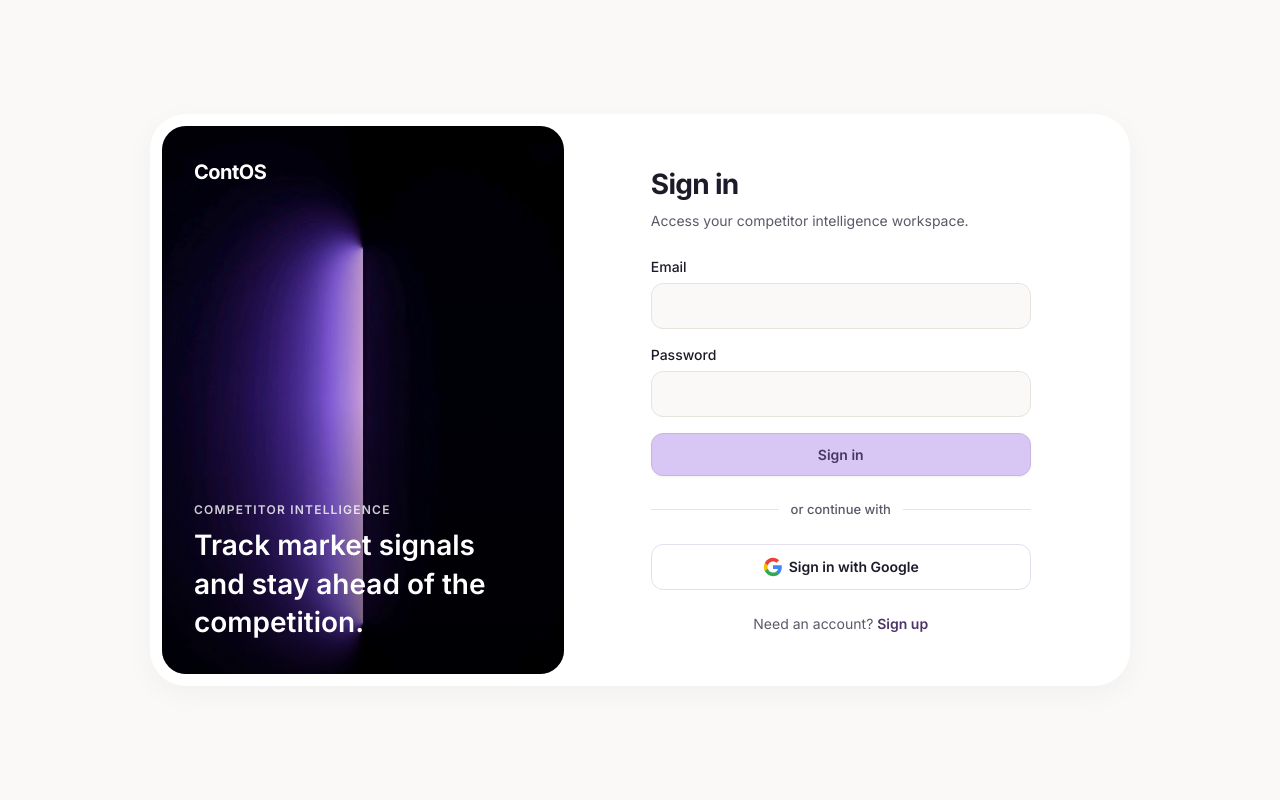
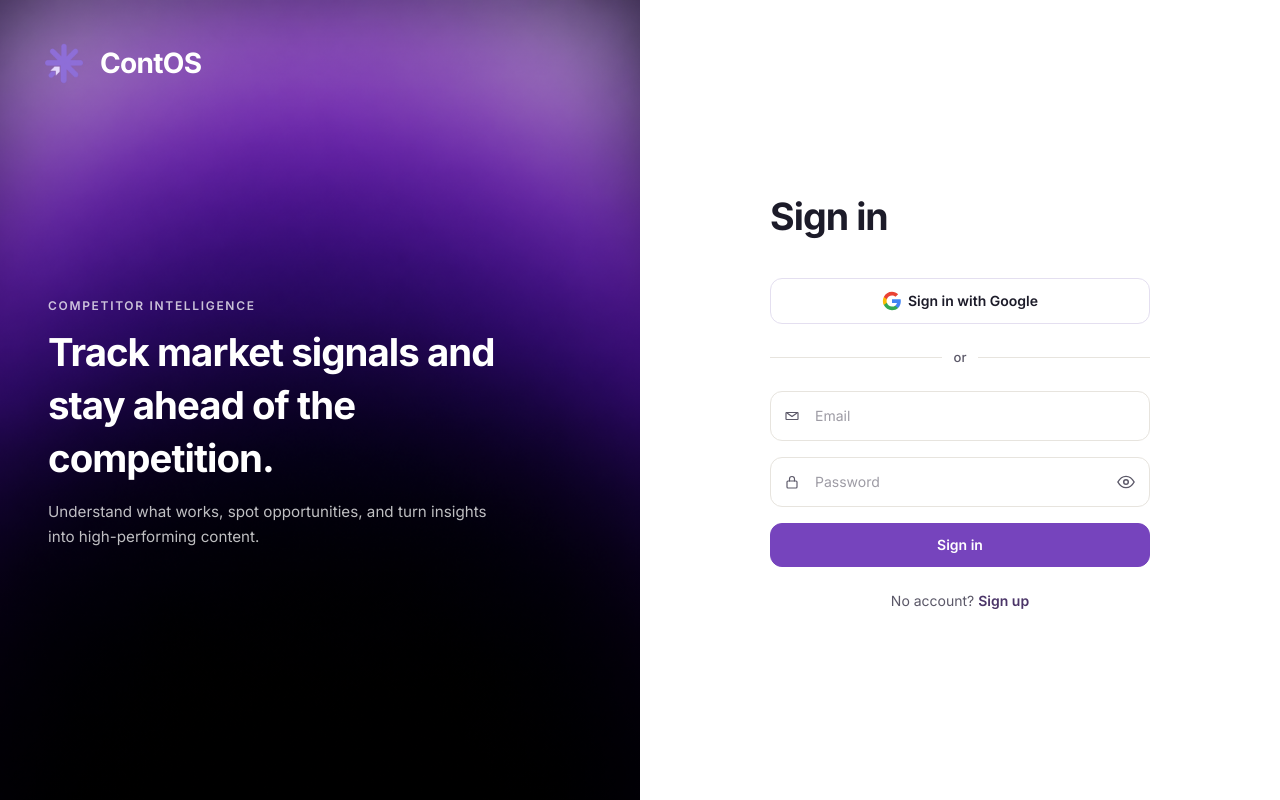
Before and after one commit to Induce-Labs/ContOS-product, a React (Vite) app in the folder Frontend/: page /login in a window 1280 px wide. Built offline with nearby package versions, Linux system fonts and the light colour scheme; no server answers.

Commit message:
redesigned the login page

```diff
--- a/Frontend/public/locales/en/common.json
+++ b/Frontend/public/locales/en/common.json
@@ -108,14 +108,18 @@
     "brandName": "ContOS",
     "panelEyebrow": "Competitor Intelligence",
     "panelHeadline": "Track market signals and stay ahead of the competition.",
+    "panelBody": "Understand what works, spot opportunities, and turn insights into high-performing content.",
+    "or": "or",
     "orContinueWith": "or continue with",
     "email": "Email",
     "password": "Password",
+    "showPassword": "Show password",
+    "hidePassword": "Hide password",
     "language": "Language",
     "login": {
       "title": "Sign in",
       "subtitle": "Access your competitor intelligence workspace.",
-      "footerNeedAccount": "Need an account?",
+      "footerNeedAccount": "No account?",
       "footerSignUp": "Sign up",
       "submit": "Sign in",
       "submitting": "Signing in…",
@@ -124,7 +128,7 @@
       "googleFailedUnexpected": "Google sign in failed unexpectedly"
     },
     "signup": {
-      "title": "Create your account",
+      "title": "Sign up",
       "subtitle": "Start tracking competitors and market signals.",
       "footerHaveAccount": "Already have an account?",
       "footerSignIn": "Sign in",
--- a/Frontend/src/components/auth/AuthButtons.tsx
+++ b/Frontend/src/components/auth/AuthButtons.tsx
@@ -14,9 +14,9 @@ export function GoogleSignInButton({
       type="button"
       onClick={onClick}
       disabled={disabled}
-      className="contos-btn contos-btn--rect contos-btn--secondary contos-btn--block gap-3"
+      className="contos-btn contos-btn--rect contos-btn--secondary contos-btn--block gap-3 rounded-xl py-3.5"
     >
-      <svg className="h-5 w-5" viewBox="0 0 24 24">
+      <svg className="h-5 w-5 shrink-0" viewBox="0 0 24 24" aria-hidden="true">
         <path
           d="M22.56 12.25c0-.78-.07-1.53-.2-2.25H12v4.26h5.92c-.26 1.37-1.04 2.53-2.21 3.31v2.77h3.57c2.08-1.92 3.28-4.74 3.28-8.09z"
           fill="#4285F4"
@@ -57,7 +57,7 @@ export function PrimaryButton({
       type={type}
       onClick={onClick}
       disabled={disabled}
-      className="contos-btn contos-btn--rect contos-btn--primary contos-btn--block"
+      className="contos-btn contos-btn--rect contos-btn--block rounded-xl border border-[#7644BD] bg-[#7644BD] py-3.5 font-semibold text-white shadow-none hover:opacity-90 disabled:opacity-60"
     >
       {children}
     </button>
--- a/Frontend/src/components/auth/AuthFormField.tsx
+++ b/Frontend/src/components/auth/AuthFormField.tsx
@@ -1,24 +1,165 @@
-import type { InputHTMLAttributes } from 'react'
+import { useId, useState, type InputHTMLAttributes } from 'react'
+import { useTranslation } from 'react-i18next'
 
 type AuthFormFieldProps = InputHTMLAttributes<HTMLInputElement> & {
   label: string
   error?: string | null
+  leadingIcon?: 'email' | 'password'
 }
 
-export function AuthFormField({ label, error, id, className = '', ...props }: AuthFormFieldProps) {
-  const fieldId = id ?? props.name
+export function AuthFormField({
+  label,
+  error,
+  id,
+  className = '',
+  type = 'text',
+  placeholder,
+  leadingIcon,
+  name,
+  ...props
+}: AuthFormFieldProps) {
+  const { t } = useTranslation()
+  const generatedId = useId()
+  const fieldId = id ?? name ?? generatedId
+  const isPassword = type === 'password'
+  const [showPassword, setShowPassword] = useState(false)
+  const inputType = isPassword && showPassword ? 'text' : type
+  const icon =
+    leadingIcon ??
+    (type === 'email' || name === 'email'
+      ? 'email'
+      : isPassword || name === 'password'
+        ? 'password'
+        : null)
 
   return (
     <div className="space-y-1.5">
-      <label htmlFor={fieldId} className="block text-sm font-medium text-ink">
+      <label htmlFor={fieldId} className="sr-only">
         {label}
       </label>
-      <input
-        id={fieldId}
-        className={`w-full rounded-xl border border-border-hairline bg-canvas px-4 py-3 text-sm text-ink outline-none transition-all placeholder:text-ink-muted/50 hover:border-border-hairline/80 focus:border-accent-primary focus:bg-canvas-raised focus:ring-4 focus:ring-accent-primary-soft/50 ${className}`}
-        {...props}
-      />
+      <div className="relative">
+        {icon ? (
+          <span
+            className="pointer-events-none absolute inset-y-0 left-0 flex items-center pl-3.5 text-ink-muted"
+            aria-hidden="true"
+          >
+            {icon === 'email' ? (
+              <EnvelopeIcon className="h-4 w-4" />
+            ) : (
+              <LockIcon className="h-4 w-4" />
+            )}
+          </span>
+        ) : null}
+        <input
+          id={fieldId}
+          name={name}
+          placeholder={placeholder ?? label}
+          className={`w-full rounded-xl border border-border-hairline bg-canvas-raised px-4 py-3.5 text-sm text-ink outline-none transition-all placeholder:text-ink-muted/60 hover:border-border-hairline/80 focus:border-accent-primary focus:ring-4 focus:ring-accent-primary-soft/50 ${
+            icon ? 'pl-11' : ''
+          } ${isPassword ? 'pr-12' : ''} ${className}`}
+          {...props}
+          type={inputType}
+        />
+        {isPassword ? (
+          <button
+            type="button"
+            className="absolute inset-y-0 right-0 flex items-center px-3.5 text-ink-muted transition-colors hover:text-ink"
+            onClick={() => setShowPassword((current) => !current)}
+            aria-label={
+              showPassword ? t('auth.hidePassword') : t('auth.showPassword')
+            }
+            aria-pressed={showPassword}
+          >
+            {showPassword ? (
+              <EyeOffIcon className="h-5 w-5" />
+            ) : (
+              <EyeIcon className="h-5 w-5" />
+            )}
+          </button>
+        ) : null}
+      </div>
       {error ? <p className="text-sm text-red-600">{error}</p> : null}
     </div>
   )
 }
+
+function EnvelopeIcon({ className }: { className?: string }) {
+  return (
+    <svg
+      viewBox="0 0 24 24"
+      fill="none"
+      stroke="currentColor"
+      strokeWidth="1.75"
+      className={className}
+    >
+      <path
+        strokeLinecap="round"
+        strokeLinejoin="round"
+        d="M3.75 6.75h16.5a.75.75 0 0 1 .75.75v9a.75.75 0 0 1-.75.75H3.75a.75.75 0 0 1-.75-.75v-9a.75.75 0 0 1 .75-.75Z"
+      />
+      <path
+        strokeLinecap="round"
+        strokeLinejoin="round"
+        d="m4.5 7.5 7.5 5.25L19.5 7.5"
+      />
+    </svg>
+  )
+}
+
+function LockIcon({ className }: { className?: string }) {
+  return (
+    <svg
+      viewBox="0 0 24 24"
+      fill="none"
+      stroke="currentColor"
+      strokeWidth="1.75"
+      className={className}
+    >
+      <rect x="4.5" y="10.5" width="15" height="10.5" rx="1.5" />
+      <path
+        strokeLinecap="round"
+        strokeLinejoin="round"
+        d="M8.25 10.5V7.5a3.75 3.75 0 0 1 7.5 0v3"
+      />
+    </svg>
+  )
+}
+
+function EyeIcon({ className }: { className?: string }) {
+  return (
+    <svg
+      viewBox="0 0 24 24"
+      fill="none"
+      stroke="currentColor"
+      strokeWidth="1.75"
+      className={className}
+      aria-hidden="true"
+    >
+      <path
+        strokeLinecap="round"
+        strokeLinejoin="round"
+        d="M2.25 12s3.75-6.75 9.75-6.75S21.75 12 21.75 12s-3.75 6.75-9.75 6.75S2.25 12 2.25 12Z"
+      />
+      <circle cx="12" cy="12" r="2.75" />
+    </svg>
+  )
+}
+
+function EyeOffIcon({ className }: { className?: string }) {
+  return (
+    <svg
+      viewBox="0 0 24 24"
+      fill="none"
+      stroke="currentColor"
+      strokeWidth="1.75"
+      className={className}
+      aria-hidden="true"
+    >
+      <path
+        strokeLinecap="round"
+        strokeLinejoin="round"
+        d="M3.75 3.75l16.5 16.5M9.88 9.94A2.75 2.75 0 0 0 12 14.75c.4 0 .78-.09 1.12-.24M6.53 6.66C4.4 8.02 2.9 10.1 2.25 12c0 0 3.75 6.75 9.75 6.75 1.72 0 3.24-.4 4.53-1.01M10.4 5.4A10.3 10.3 0 0 1 12 5.25c6 0 9.75 6.75 9.75 6.75a17.4 17.4 0 0 1-2.2 2.86"
+      />
+    </svg>
+  )
+}
--- a/Frontend/src/components/auth/AuthLayout.tsx
+++ b/Frontend/src/components/auth/AuthLayout.tsx
@@ -2,61 +2,79 @@ import type { ReactNode } from 'react'
 import { Link } from 'react-router-dom'
 import { useTranslation } from 'react-i18next'
 import bgSign from '../../assets/bg-sign.jpg'
+import contosMark from '../../assets/image.png'
 
 type AuthLayoutProps = {
   title: string
-  subtitle: string
   children: ReactNode
   footer: ReactNode
 }
 
-export function AuthLayout({ title, subtitle, children, footer }: AuthLayoutProps) {
+function BrandMark({ tone }: { tone: 'light' | 'dark' }) {
+  const { t } = useTranslation()
+  const nameClass = tone === 'light' ? 'text-white' : 'text-accent-primary-deep'
+
+  return (
+    <div className="flex items-center gap-3">
+      <img
+        src={contosMark}
+        alt=""
+        aria-hidden="true"
+        className="h-11 w-11 rounded-xl object-contain sm:h-12 sm:w-12"
+      />
+      <span className={`text-2xl font-bold tracking-tight sm:text-[1.75rem] ${nameClass}`}>
+        {t('auth.brandName')}
+      </span>
+    </div>
+  )
+}
+
+export function AuthLayout({ title, children, footer }: AuthLayoutProps) {
   const { t } = useTranslation()
 
   return (
-    <div className="flex min-h-dvh items-center justify-center overflow-y-auto bg-canvas p-3 sm:p-4">
-      <div className="my-auto flex w-full max-w-[980px] max-h-[calc(100dvh-1.5rem)] flex-col overflow-hidden rounded-[2rem] bg-canvas-raised p-2 shadow-[0_8px_30px_rgb(0,0,0,0.04)] sm:rounded-[2.25rem] sm:p-3 md:max-h-[calc(100dvh-2rem)] md:flex-row">
-        <div className="relative hidden min-h-0 overflow-hidden rounded-[1.5rem] md:flex md:w-[42%] md:flex-col md:justify-between">
+    <div className="flex min-h-dvh flex-col bg-canvas-raised md:flex-row">
+      <aside className="relative hidden min-h-dvh w-1/2 overflow-hidden md:flex md:flex-col">
         <img
           src={bgSign}
           alt=""
           aria-hidden="true"
           className="absolute inset-0 h-full w-full object-cover"
         />
-          <div className="absolute inset-0 bg-gradient-to-t from-black/55 via-black/15 to-black/25" />
+        <div className="absolute inset-0 bg-gradient-to-t from-black/70 via-black/35 to-black/25" />
 
-          <div className="relative z-10 p-6 lg:p-8">
-            <span className="text-xl font-bold tracking-tight text-white">
-              {t('auth.brandName')}
-            </span>
+        <div className="relative z-10 p-8 lg:p-10">
+          <BrandMark tone="light" />
         </div>
 
-          <div className="relative z-10 mt-auto p-6 pt-8 lg:p-8">
-            <p className="mb-2 text-xs font-semibold uppercase tracking-widest text-white/80">
+        <div className="relative z-10 flex flex-1 flex-col justify-center px-8 pb-16 lg:px-12 lg:pb-20">
+          <div className="max-w-md">
+            <p className="mb-3 text-xs font-semibold uppercase tracking-[0.14em] text-white/75">
               {t('auth.panelEyebrow')}
             </p>
-            <h2 className="text-2xl font-semibold leading-snug text-white lg:text-[1.75rem]">
+            <h2 className="text-[2.15rem] font-bold leading-snug tracking-tight text-white lg:text-[2.4rem]">
               {t('auth.panelHeadline')}
             </h2>
+            <p className="mt-4 text-sm leading-relaxed text-white/75 lg:text-[0.95rem]">
+              {t('auth.panelBody')}
+            </p>
           </div>
         </div>
+      </aside>
 
-        <div className="flex min-h-0 w-full flex-col justify-center overflow-y-auto p-5 sm:p-6 md:w-[58%] md:p-8 lg:p-10">
+      <div className="flex min-h-dvh w-full flex-col justify-center px-6 py-10 sm:px-10 md:w-1/2 md:px-12 lg:px-16">
         <div className="mx-auto w-full max-w-[380px]">
-            <div className="mb-5 space-y-1.5 sm:mb-6">
-              <div className="mb-4 flex items-center md:hidden">
-                <span className="text-xl font-bold tracking-tight text-accent-primary-deep">
-                  {t('auth.brandName')}
-                </span>
+          <div className="mb-8 md:hidden">
+            <BrandMark tone="dark" />
           </div>
-              <h1 className="text-2xl font-bold tracking-tight text-ink sm:text-[1.75rem]">{title}</h1>
-              <p className="text-sm leading-relaxed text-ink-muted">{subtitle}</p>
-            </div>
+
+          <h1 className="mb-8 text-[2.15rem] font-bold tracking-tight text-ink sm:text-[2.35rem]">
+            {title}
+          </h1>
 
           {children}
 
-            <div className="mt-5 text-center text-sm text-ink-muted sm:mt-6">{footer}</div>
-          </div>
+          <div className="mt-6 text-center text-sm text-ink-muted">{footer}</div>
         </div>
       </div>
     </div>
--- a/Frontend/src/pages/LoginPage.tsx
+++ b/Frontend/src/pages/LoginPage.tsx
@@ -54,7 +54,6 @@ export function LoginPage() {
   return (
     <AuthLayout
       title={t('auth.login.title')}
-      subtitle={t('auth.login.subtitle')}
       footer={
         <>
           {t('auth.login.footerNeedAccount')}{' '}
@@ -62,9 +61,25 @@ export function LoginPage() {
         </>
       }
     >
+      {errorMessage ? (
+        <div className="mb-4">
+          <AuthAlert message={errorMessage} />
+        </div>
+      ) : null}
+
+      <GoogleSignInButton
+        label={t('auth.login.google')}
+        onClick={() => void handleGoogleSignIn()}
+        disabled={isSubmitting}
+      />
+
+      <div className="my-5 flex items-center gap-3 sm:my-6">
+        <div className="h-px flex-1 bg-border-hairline" />
+        <span className="text-[13px] font-medium text-ink-muted">{t('auth.or')}</span>
+        <div className="h-px flex-1 bg-border-hairline" />
+      </div>
+
       <form className="space-y-4" onSubmit={handleSubmit}>
-        {errorMessage ? <AuthAlert message={errorMessage} /> : null}
-
         <AuthFormField
           label={t('auth.email')}
           name="email"
@@ -89,18 +104,6 @@ export function LoginPage() {
           {isSubmitting ? t('auth.login.submitting') : t('auth.login.submit')}
         </PrimaryButton>
       </form>
-
-      <div className="my-5 flex items-center gap-3 sm:my-6">
-        <div className="h-px flex-1 bg-border-hairline" />
-        <span className="text-[13px] font-medium text-ink-muted">{t('auth.orContinueWith')}</span>
-        <div className="h-px flex-1 bg-border-hairline" />
-      </div>
-
-      <GoogleSignInButton
-        label={t('auth.login.google')}
-        onClick={() => void handleGoogleSignIn()}
-        disabled={isSubmitting}
-      />
     </AuthLayout>
   )
 }
```
Also changed, not shown: Frontend/src/pages/SignUpPage.tsx (+28 -19 lines), Frontend/src/assets/bg-sign.jpg. Lines whose indentation alone changed are shown as unchanged.
